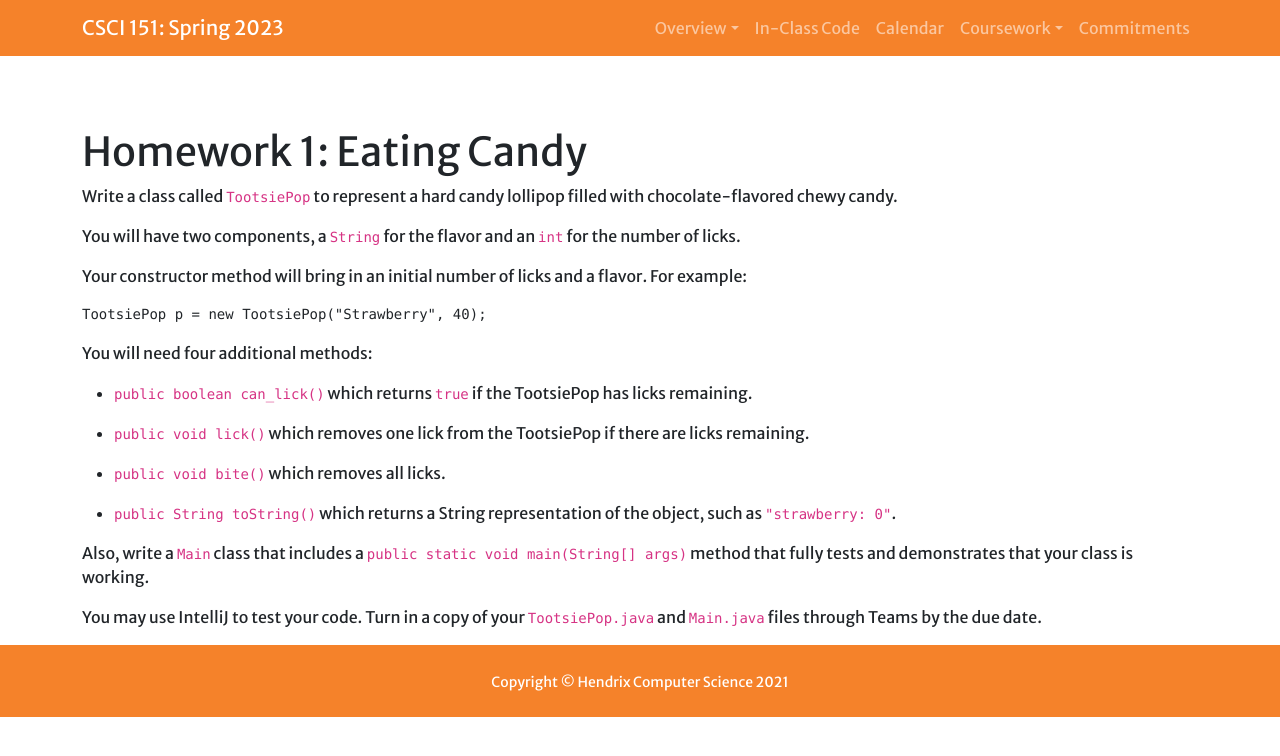
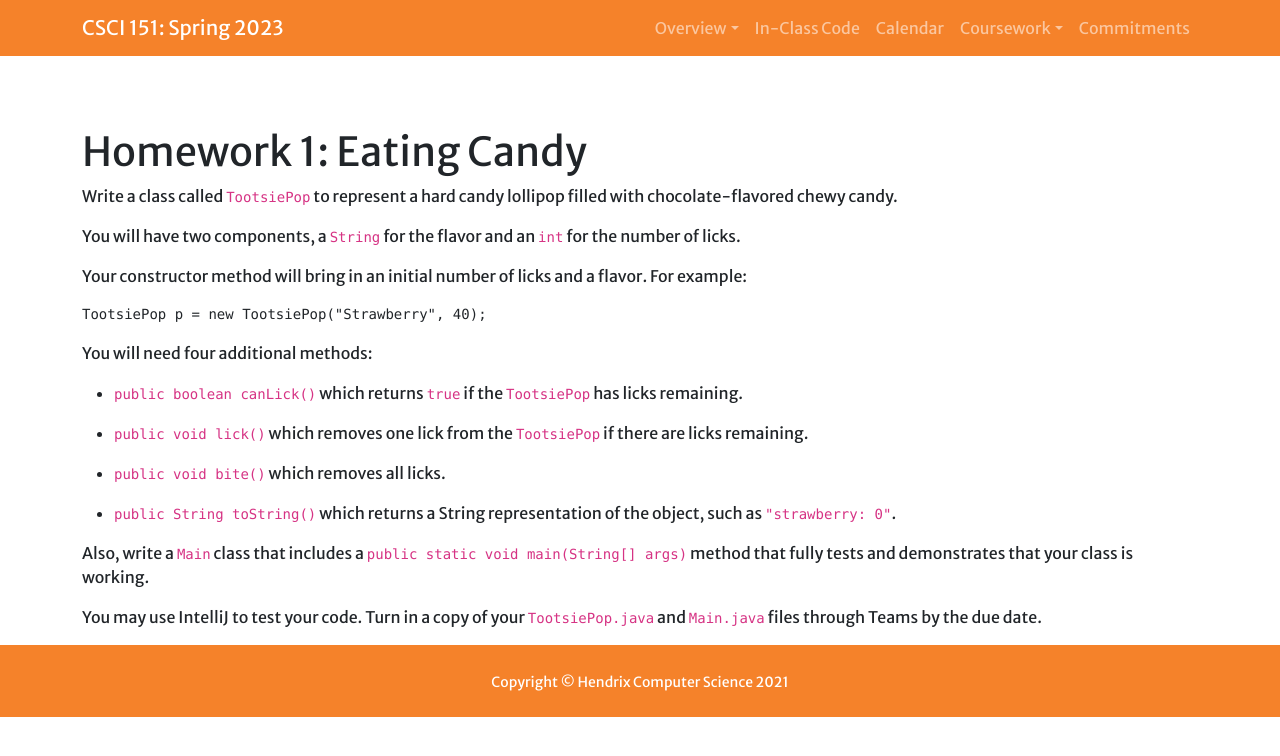
Before and after one commit to Hendrix-CS/csci151, a Jekyll site: the page built from homework/candy.md, in a window 1280 px wide. Shown: the top 756 px of the page. Built offline with Jekyll 4.4.1, drawn with Linux system fonts in a browser that asks for light colours; a script that is not in the unit is left out.

Commit message:
Updated can_lick() to camelCase (`canLick()`)

```diff
--- a/homework/candy.md
+++ b/homework/candy.md
@@ -17,9 +17,9 @@ For example:
 
 You will need four additional methods:
 
-* `public boolean can_lick()` which returns `true` if the TootsiePop has licks remaining.
+* `public boolean canLick()` which returns `true` if the `TootsiePop` has licks remaining.
 
-* `public void lick()` which removes one lick from the TootsiePop if there are licks remaining.
+* `public void lick()` which removes one lick from the `TootsiePop` if there are licks remaining.
 
 * `public void bite()` which removes all licks.
 
```
